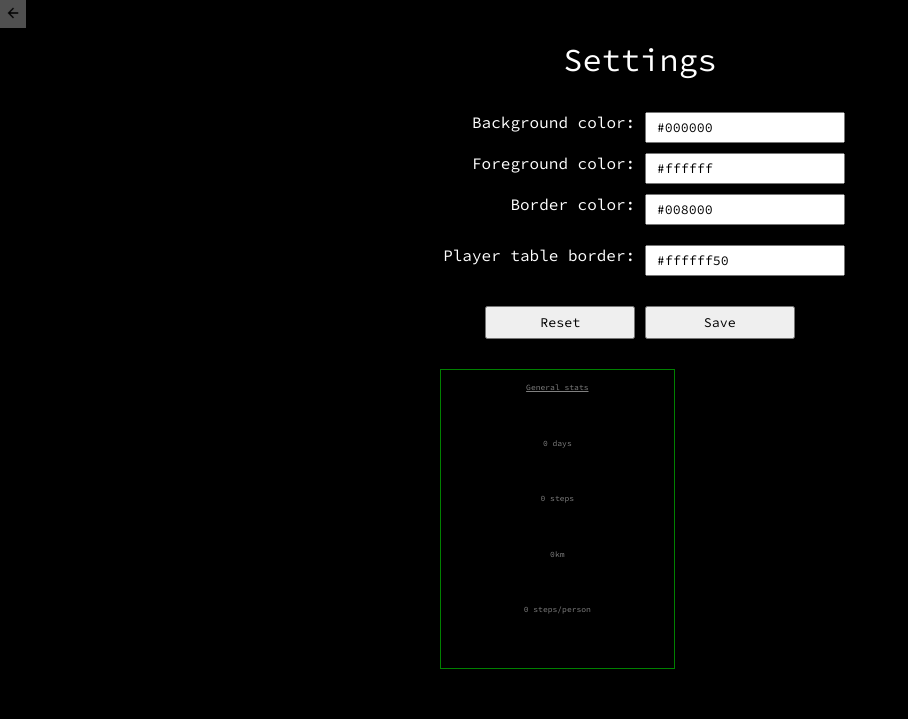
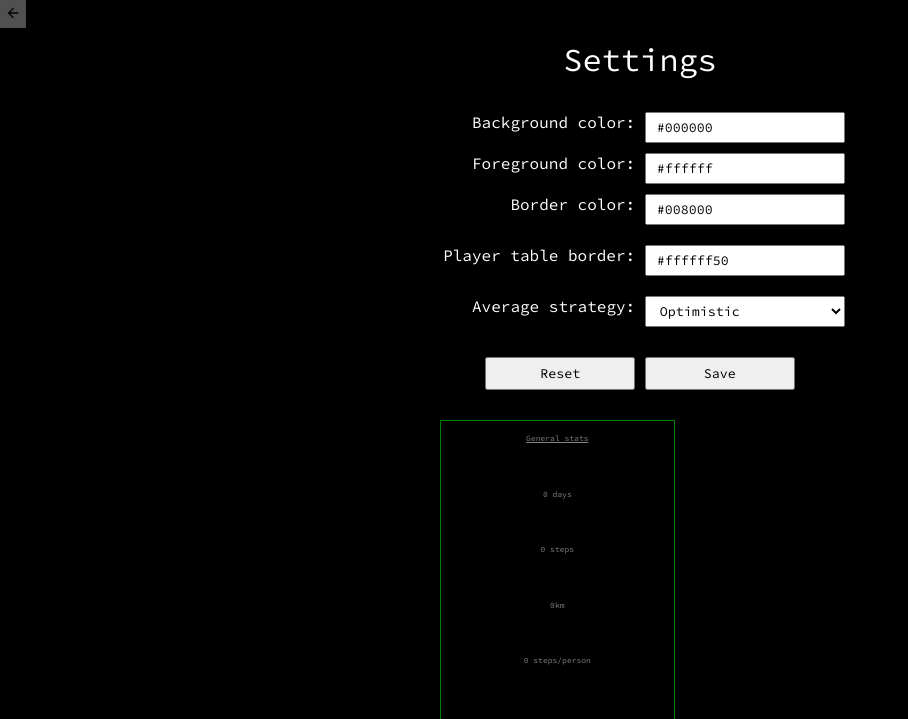
Before and after one commit to mzlarsson/TappaDashboard, a Flask app: page /settings in a window 1280 px wide. Shown: the top 719 px of the page, without its empty margins (0-908 px from the left). Run offline with Flask 2, Linux system fonts and the light colour scheme.

Commit message:
Add option for average calculation

```diff
--- a/web/main.py
+++ b/web/main.py
@@ -9,7 +9,8 @@ def main():
 
 @app.route('/summary/')
 def summary():
-    data = get_summary("/data/")
+    strategy = request.args.get("strategy", None)
+    data = get_summary("/data/", strategy)
     return render_template('partials/summary.html', data=data)
 
 @app.route('/settings')
--- a/web/resources/js/settings-handler.js
+++ b/web/resources/js/settings-handler.js
@@ -3,7 +3,8 @@ var settingsDefault = {
     "settings.color.background": "#000000",
     "settings.color.foreground": "#ffffff",
     "settings.color.border": "#008000",
-    "settings.color.player-border": "#ffffff50"
+    "settings.color.player-border": "#ffffff50",
+    "settings.calc.strategy": "optimistic"
 };
 
 function settingsReset(){
--- a/web/scripts/summary.py
+++ b/web/scripts/summary.py
@@ -6,7 +6,7 @@ from datetime import datetime, date, timezone, timedelta
 # 15 March 00:00:00 GMT+1
 START_TIME = 1615762800
 
-def get_summary(data_folder):
+def get_summary(data_folder, strategy=None):
     result = {
         "teams": [],
         "players": [],
@@ -32,7 +32,17 @@ def get_summary(data_folder):
         else:
             yesterday = {}
 
-        days = int((data["timestamp"] - START_TIME) / (24*60*60))
+        actual_days = (data["timestamp"] - START_TIME) / (24*60*60)
+        full_days = int(actual_days)
+        if strategy == "pessimistic":
+            days = int(actual_days) + 1
+            day_decimals = 0
+        elif strategy == "exact":
+            days = actual_days
+            day_decimals = 2
+        else:
+            days = int(actual_days)
+            day_decimals = 0
 
         for player in data["players"]:
 
@@ -58,29 +68,25 @@ def get_summary(data_folder):
             if player_search:
                 player_yesterday = player_search[0]
 
-            # ----------- REASONING REGARDING DIFF STEPS ----------------------------
-            # AllTimeSteps[n] = sum(day.Steps) for n first days
-            # This means for example AllTimeSteps[2] = (DailySteps[0] + DailySteps[1] + DailySteps[2]) / Days
-            # The yesterday array contains AllTimeSteps[1] = (DailySteps[0] + DailySteps[1] + 0) / days
-            # The today array contains AllTimeSteps[2] = (DailySteps[0] + DailySteps[1] + DailySteps[2]) / days
-            # In order to retrieve DailySteps[2], we see that it must be that
-            # AllTimeSteps[2] - AllTimeSteps[1] = DailySteps[2] / days
-            # Hence it should be that
-            # DailySteps[2] = (AllTimeSteps[2] - AllTimeSteps[1]) * days
-            # This also means we will lose more and more precision the longer time goes (since the value is scaled down).
-            # Day 2 the precision is every two steps. Day 27 we can only get as close as 27 steps. Sadface.
-            # -----------------------------------------------------------------------
-            player["diff_steps"] = (player["steps"] - player_yesterday.get("steps", 0)) * days
+            # Tappa gives us average value as of full days. E.g. On the third day we get -> 2 days
+            all_time_steps = player["steps"] * full_days
+            all_time_steps_midnight = player_yesterday.get("steps", 0) * full_days
+
+            player["total_steps"] = all_time_steps
+            player["diff_steps"] = all_time_steps - all_time_steps_midnight
+            player["average_steps"] = round(all_time_steps / days)
+
             player_team["players"].append(player)
             result["players"].append(player)
 
         for team in result["teams"]:
-            team["total_steps"] = reduce(lambda sum, el: sum + el["steps"]*days, team["players"], 0)
+            team["total_steps"] = reduce(lambda sum, el: sum + el["total_steps"], team["players"], 0)
             team["total_dist"] = reduce(lambda sum, el: sum + el["distance"], team["players"], 0)
             team["average_steps"] = round(team["total_steps"] / len(team["players"]) / days)
             team["average_dist"] = round(team["total_dist"] / len(team["players"]) / days, 1)
 
-        result["stats"]["days"] = days
+        result["stats"]["actual_days"] = actual_days
+        result["stats"]["days"] = round(days, day_decimals)
         result["stats"]["total_steps"] = reduce(lambda sum, el: sum + el["total_steps"], result["teams"], 0)
         result["stats"]["total_dist"] = round(reduce(lambda sum, el: sum + el["total_dist"], result["teams"], 0), 1)
         result["stats"]["average_steps"] = round(result["stats"]["total_steps"] / days / len(result["players"]))
--- a/web/templates/index.html
+++ b/web/templates/index.html
@@ -20,7 +20,8 @@
         }
 
         function reloadSummary(){
-            $("#summary-wrapper").load(`/summary/`, (response, status, xhr) => {
+            let calcStrategy = settingsGet("settings.calc.strategy");
+            $("#summary-wrapper").load(`/summary/?strategy=${calcStrategy}`, (response, status, xhr) => {
                 if (status == "error") {
                     $("#summary-wrapper").html("Got an error while loading data :(");
                 }
--- a/web/templates/partials/summary.html
+++ b/web/templates/partials/summary.html
@@ -41,7 +41,7 @@
                 <span>{{ player.name }}</span>
                 <span class = "centered">{{ player.distance }}km</span>
                 <span class = "centered">{{ "{:,}".format(player.diff_steps) }}</span>
-                <span class = "centered">{{ "{:,}".format(player.steps) }}</span>
+                <span class = "centered">{{ "{:,}".format(player.average_steps) }}</span>
 
             {% endfor %}
         </div>
--- a/web/templates/settings.html
+++ b/web/templates/settings.html
@@ -38,6 +38,16 @@
                 <input type = "text" id = "player-border-color-setting">
             </div>
         </div>
+        <div class = "settings-row spacing-top">
+            <div class = "settings-name">Average strategy:</div>
+            <div class = "settings-input">
+                <select id = "average-calculation-setting">
+                    <option value = "pessimistic" title = "E.g. on day 3 it has gone 3 days">Pessimistic</option>
+                    <option value = "optimistic" title = "E.g. during day 3 it has gone 2 days" selected>Optimistic</option>
+                    <option value = "exact" title = "E.g. after 2.85 days it has gone 2.85 days">Exact</option>
+                </select>
+            </div>
+        </div>
         <div class = "settings-submit-row">
             <input type = "button" value = "Reset" onclick = "settingsReset();loadSettings();reloadSummary();">
             <input type = "button" value = "Save" onclick = "saveSettings();reloadSummary();">
@@ -56,6 +66,7 @@
             $("#fg-color-setting").val(settingsGet("settings.color.foreground"));
             $("#border-color-setting").val(settingsGet("settings.color.border"));
             $("#player-border-color-setting").val(settingsGet("settings.color.player-border"));
+            $("#average-calculation-setting").val(settingsGet("settings.calc.strategy"));
         }
 
         function saveSettings(){
@@ -63,10 +74,12 @@
             settingsSet("settings.color.foreground", $("#fg-color-setting").val());
             settingsSet("settings.color.border", $("#border-color-setting").val());
             settingsSet("settings.color.player-border", $("#player-border-color-setting").val());
+            settingsSet("settings.calc.strategy", $("#average-calculation-setting").val());
         }
 
         function reloadSummary(){
-            $("#summary-wrapper").load(`/summary/`, (response, status, xhr) => {
+            let calcStrategy = settingsGet("settings.calc.strategy");
+            $("#summary-wrapper").load(`/summary/?strategy=${calcStrategy}`, (response, status, xhr) => {
                 $("#summary-wrapper").show();
                 if (status == "error") {
                     $("#summary-wrapper").html("Got an error while loading data :(");
```
